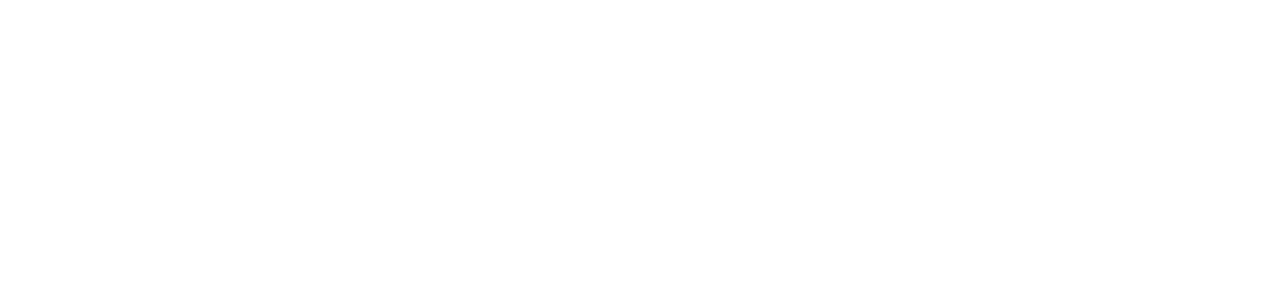
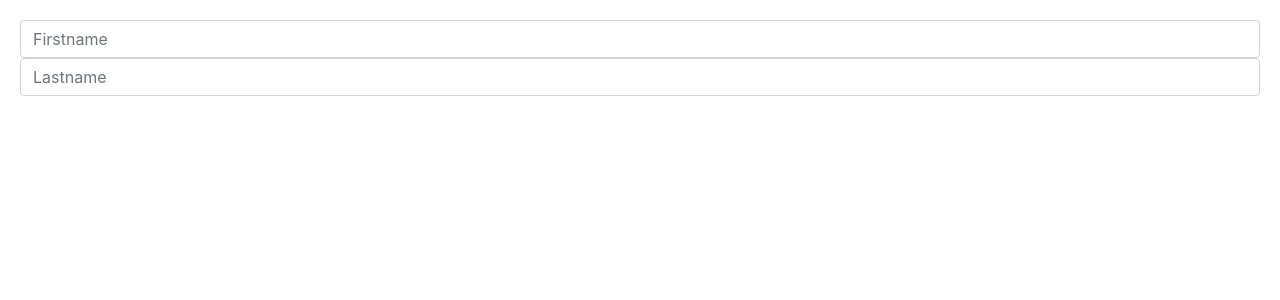
Before and after one commit to SarahAyuNanda/simple-dynamic-add-delete, a React (Create React App) app: page / in a window 1280 px wide. Shown: the top 300 px of the page. Built offline with nearby package versions, Linux system fonts and the light colour scheme.

Commit message:
Create input form

```diff
--- a/src/App.js
+++ b/src/App.js
@@ -8,6 +8,10 @@
   const [inputNameList, setInputNameList] = useState([{ firstname: '', lastname: '' }])
   return (
     <div className="App">
+      <div className="Form">
+        <input type="text" placeholder="Firstname" class="form-control" />
+        <input type="text" placeholder="Lastname" class="form-control" />
+      </div>
     </div>
   );
 }
```
